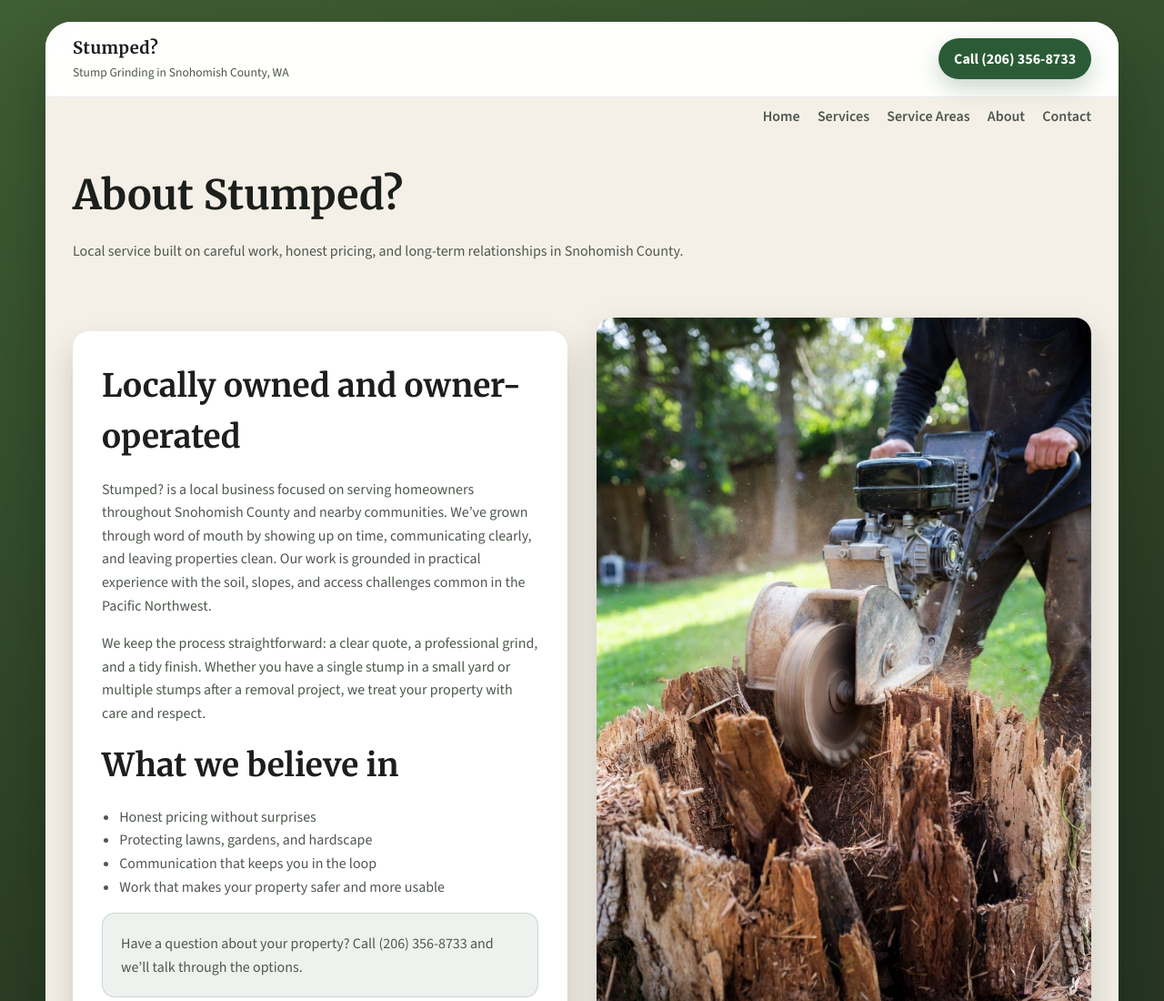
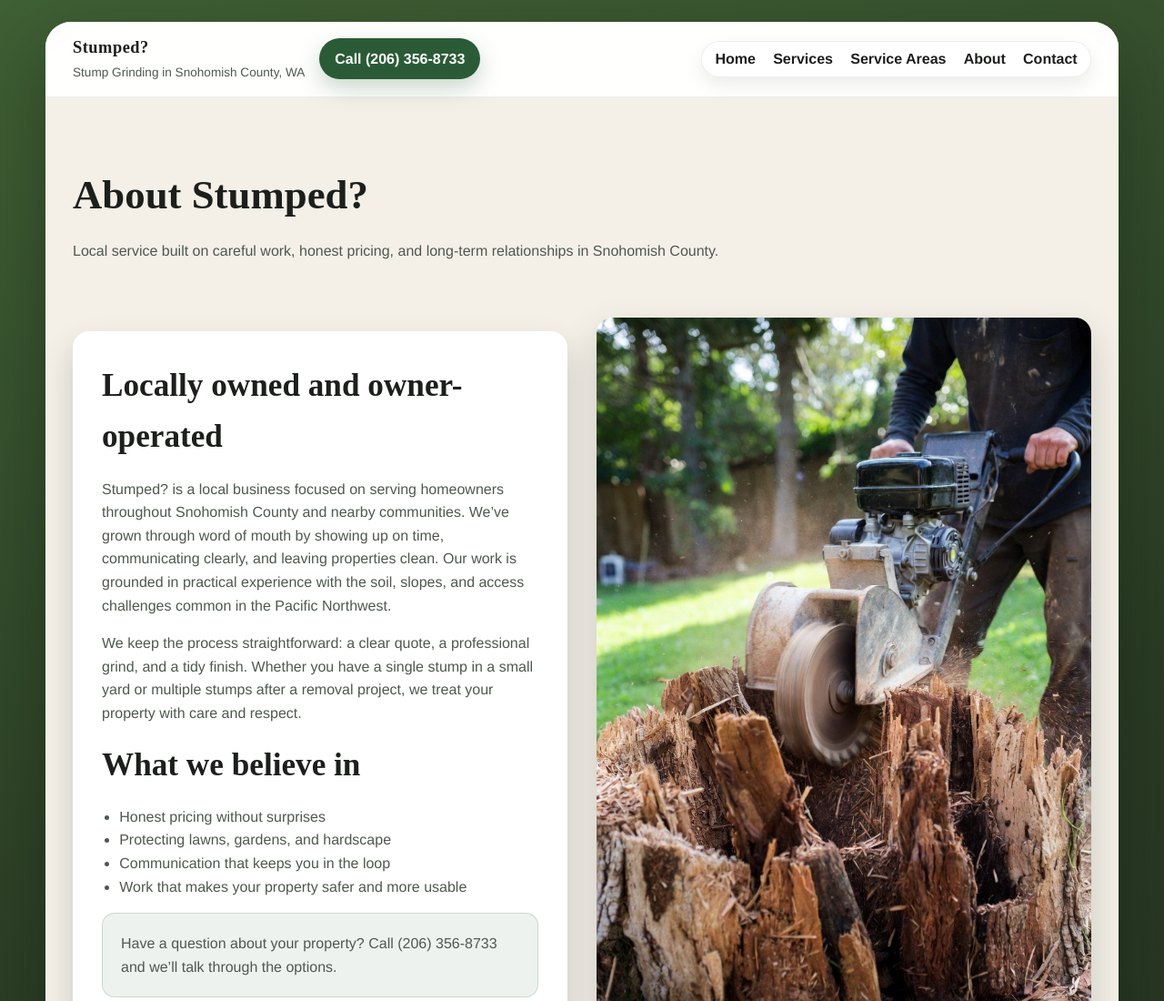
Before and after one commit to MarvinNotRobot/stumpweb, a plain HTML site: page about.html in a window 1280 px wide. Shown: the top 1100 px of the page at 91% size. Drawn offline with nearby package versions, Linux system fonts and the light colour scheme.

Commit message:
Adjust nav layout and update content

```diff
--- a/about.html
+++ b/about.html
@@ -5,11 +5,7 @@
   <meta name="viewport" content="width=device-width, initial-scale=1">
   <title>About | Stumped? in Snohomish County, WA</title>
   <meta name="description" content="Learn about Stumped?, a locally owned stump removal company serving Snohomish County and nearby communities.">
-  <link rel="stylesheet" href="/assets/css/style.css">
-  <link rel="preconnect" href="https://fonts.googleapis.com">
-  <link rel="preconnect" href="https://fonts.gstatic.com" crossorigin>
-  <link href="https://fonts.googleapis.com/css2?family=Merriweather:wght@400;700&family=Source+Sans+3:wght@400;600;700&display=swap" rel="stylesheet">
-  <script type="application/ld+json">
+  <link rel="stylesheet" href="/assets/css/style.css">  <script type="application/ld+json">
   {
     "@context": "https://schema.org",
     "@type": "LocalBusiness",
--- a/assets/css/style.css
+++ b/assets/css/style.css
@@ -10,8 +10,8 @@
   --shadow: rgba(10, 20, 10, 0.18);
   --radius: 18px;
   --max-width: 1120px;
-  --font-serif: "Merriweather", "Times New Roman", serif;
-  --font-sans: "Source Sans 3", "Helvetica Neue", Arial, sans-serif;
+  --font-serif: "Times New Roman", "Georgia", serif;
+  --font-sans: "Helvetica Neue", Arial, sans-serif;
 }
 
 * {
@@ -95,7 +95,7 @@ a:hover {
   flex-direction: column;
   gap: 0.6rem;
   font-weight: 600;
-  color: var(--muted);
+  color: var(--ink);
   width: min(240px, 90vw);
   background: var(--white);
   padding: 0.8rem 1rem;
@@ -488,14 +488,18 @@ a:hover {
   }
 
   .nav-links {
-    display: inline-flex;
+    display: inline-flex !important;
     flex-direction: row;
     gap: 1.2rem;
     width: auto;
-    background: transparent;
-    padding: 0;
-    border: none;
-    box-shadow: none;
+    background: rgba(255, 255, 255, 0.92);
+    padding: 0.4rem 0.9rem;
+    border-radius: 999px;
+    border: 1px solid rgba(31, 35, 31, 0.08);
+    box-shadow: 0 8px 20px rgba(12, 22, 12, 0.08);
+    position: static;
+    margin-left: auto;
+    margin-right: 0;
   }
 
   .hero-grid {
```
Also changed, not shown: bothell.html (+1 -5 lines), carnation.html (+1 -5 lines), contact.html (+1 -5 lines), duvall.html (+1 -5 lines), goldbar.html (+1 -5 lines), issaquah.html (+1 -5 lines), lakestevens.html (+1 -5 lines), marysville.html (+1 -5 lines), monroe.html (+1 -5 lines), service-areas.html (+1 -5 lines), services.html (+1 -5 lines), woodinville.html (+1 -5 lines), assets/images/StumpRemoval-Before-After-BothellHome.jpeg (added).
